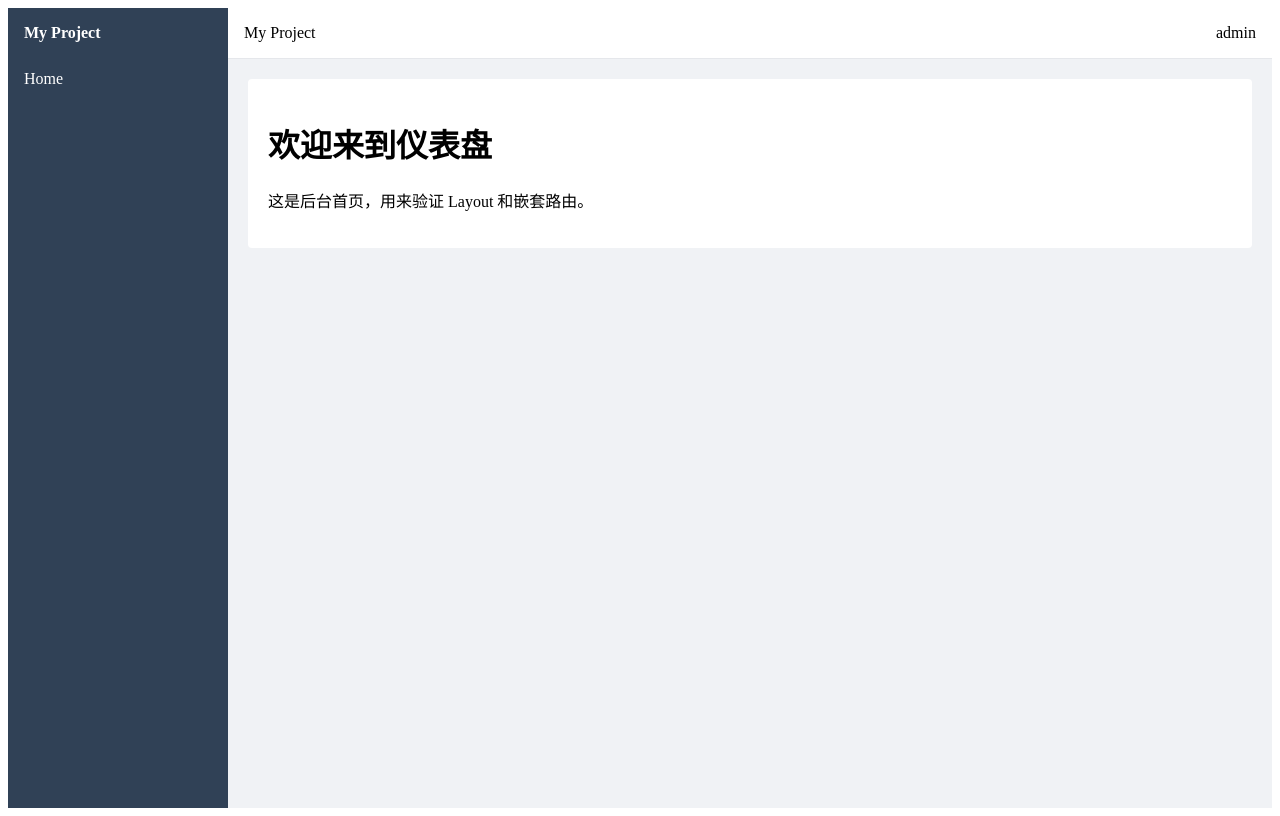
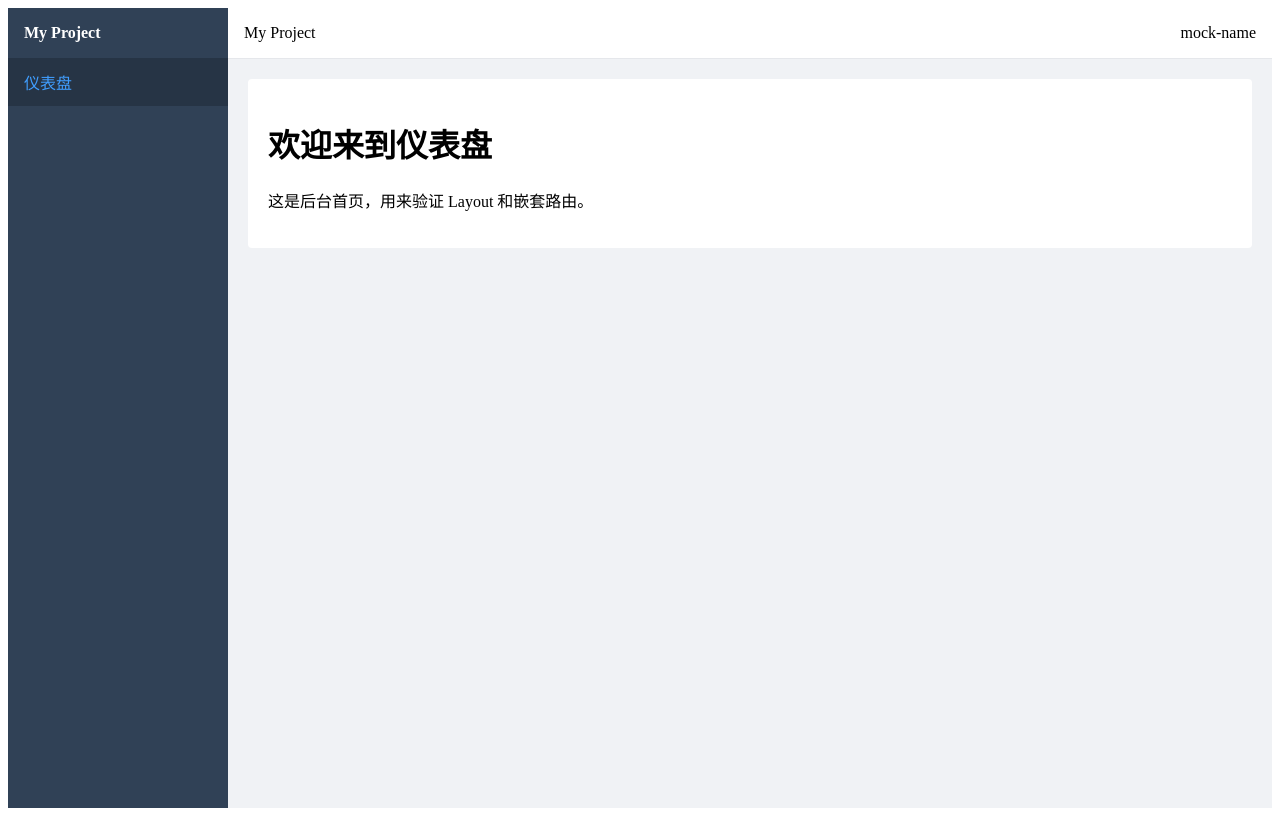
Before and after one commit to 15885461/AWei-vue3, a Vue app: page /login in a window 1280 px wide. Both pictures are taken after a click on the button "登录". Built offline with nearby package versions, Linux system fonts and the light colour scheme; the HTML template or start-up script is replaced by a standard one.

Commit message:
add mock request layer and user API

```diff
--- /dev/null
+++ b/src/api/user.ts
@@ -0,0 +1,35 @@
+import { request } from '@/utils/request'
+
+interface LoginData {
+  token: string
+}
+
+interface UserInfo {
+  name: string
+  avatar: string
+  roles: string[]
+  permissions: string[]
+}
+
+export function login() {
+  return request<LoginData>({
+    code: 200,
+    msg: '登录成功',
+    data: {
+      token: 'mock-token',
+    },
+  })
+}
+
+export function getInfo() {
+  return request<UserInfo>({
+    code: 200,
+    msg: '获取用户信息成功',
+    data: {
+      name: 'mock-name',
+      avatar: '',
+      roles: ['admin'],
+      permissions: ['*:*:*'],
+    },
+  })
+}
--- a/src/layout/components/Sidebar.vue
+++ b/src/layout/components/Sidebar.vue
@@ -1,9 +1,17 @@
 <script setup>
+import { computed } from 'vue';
+import { constantRoutes } from '@/router';
+const menuRoutes = computed(() => {
+  const layoutRoutes = constantRoutes.find(route => route.path === '/')
+  return layoutRoutes?.children || []
+})
 </script>
 <template>
   <div class="sidebar">
     <div class="logo">My Project</div>
-    <div class="menu-item">Home</div>
+    <RouterLink v-for="item in menuRoutes" :key="item.path" class="menu-item" :to="'/' + item.path">
+      {{ item.meta.title }}
+    </RouterLink>
   </div>
 </template>
 <style scoped>
@@ -21,6 +29,14 @@
 }
 
 .menu-item {
+  display: block;
   padding: 12px 16px;
+  color: #fff;
+  text-decoration: none;
+}
+
+.menu-item.router-link-active {
+  background: #263445;
+  color: #409eff;
 }
 </style>
--- a/src/router/index.ts
+++ b/src/router/index.ts
@@ -1,10 +1,14 @@
 import { createRouter, createWebHistory } from 'vue-router'
 import Layout from '@/layout/index.vue'
 import { useUserStore } from '@/stores/user'
-const routes = [
+export const constantRoutes = [
   {
     path: '/login',
+    name: 'Login',
     component: () => import('@/views/login/index.vue'),
+    meta: {
+      title: '登录',
+    },
   },
   {
     path: '/',
@@ -13,13 +17,21 @@ const routes = [
     children: [
       {
         path: 'dashboard',
+        name: 'Dashboard',
         component: () => import('@/views/dashboard/index.vue'),
+        meta: {
+          title: '仪表盘',
+        },
       },
     ],
   },
   {
     path: '/404',
+    name: 'NotFound',
     component: () => import('@/views/error/404.vue'),
+    meta: {
+      title: '404',
+    },
   },
   {
     path: '/:pathMatch(.*)*',
@@ -28,12 +40,12 @@ const routes = [
 ]
 const router = createRouter({
   history: createWebHistory(import.meta.env.BASE_URL),
-  routes,
+  routes: constantRoutes,
 })
 
 const whiteList = ['/login', '/404']
 
-router.beforeEach((to) => {
+router.beforeEach(async (to) => {
   const userStore = useUserStore()
   const hasToken = !!userStore.token
   const hasUserInfo = !!userStore.name
@@ -43,7 +55,7 @@ router.beforeEach((to) => {
       return '/dashboard'
     }
     if (!hasUserInfo) {
-      userStore.getInfo()
+      await userStore.getInfo()
     }
     return true
   }
--- a/src/stores/user.ts
+++ b/src/stores/user.ts
@@ -1,6 +1,7 @@
 import { ref } from 'vue'
 import { defineStore } from 'pinia'
 import { getToken, setToken, removeToken } from '@/utils/auth'
+import { login as loginApi, getInfo as getInfoApi } from '@/api/user'
 export const useUserStore = defineStore('user', () => {
   const token = ref(getToken() || '')
   const name = ref('')
@@ -8,17 +9,20 @@ export const useUserStore = defineStore('user', () => {
   const roles = ref<string[]>([])
   const permissions = ref<string[]>([])
 
-  function login() {
-    const mockToken = 'mock-token'
-    token.value = mockToken
-    setToken(mockToken)
+  async function login() {
+    const res = await loginApi()
+    const loginToken = res.data.token
+    token.value = loginToken
+    setToken(loginToken)
   }
 
-  function getInfo() {
-    name.value = 'admin'
-    avatar.value = ''
-    roles.value = ['admin']
-    permissions.value = ['*:*:*']
+  async function getInfo() {
+    const res = await getInfoApi()
+    const userInfo = res.data
+    name.value = userInfo.name
+    avatar.value = userInfo.avatar
+    roles.value = userInfo.roles
+    permissions.value = userInfo.permissions
   }
 
   function logout() {
--- /dev/null
+++ b/src/utils/request.ts
@@ -0,0 +1,13 @@
+export interface ApiResponse<T> {
+  code: number
+  msg: string
+  data: T
+}
+
+export function request<T>(response: ApiResponse<T>) {
+  return new Promise<ApiResponse<T>>((resolve) => {
+    setTimeout(() => {
+      resolve(response)
+    }, 300)
+  })
+}
--- a/src/views/login/index.vue
+++ b/src/views/login/index.vue
@@ -9,8 +9,8 @@ const userStore = useUserStore()
 const username = ref('')
 const password = ref('')
 
-function handleLogin() {
-  userStore.login()
+async function handleLogin() {
+  await userStore.login()
   router.push('/dashboard')
 }
 </script>
```
